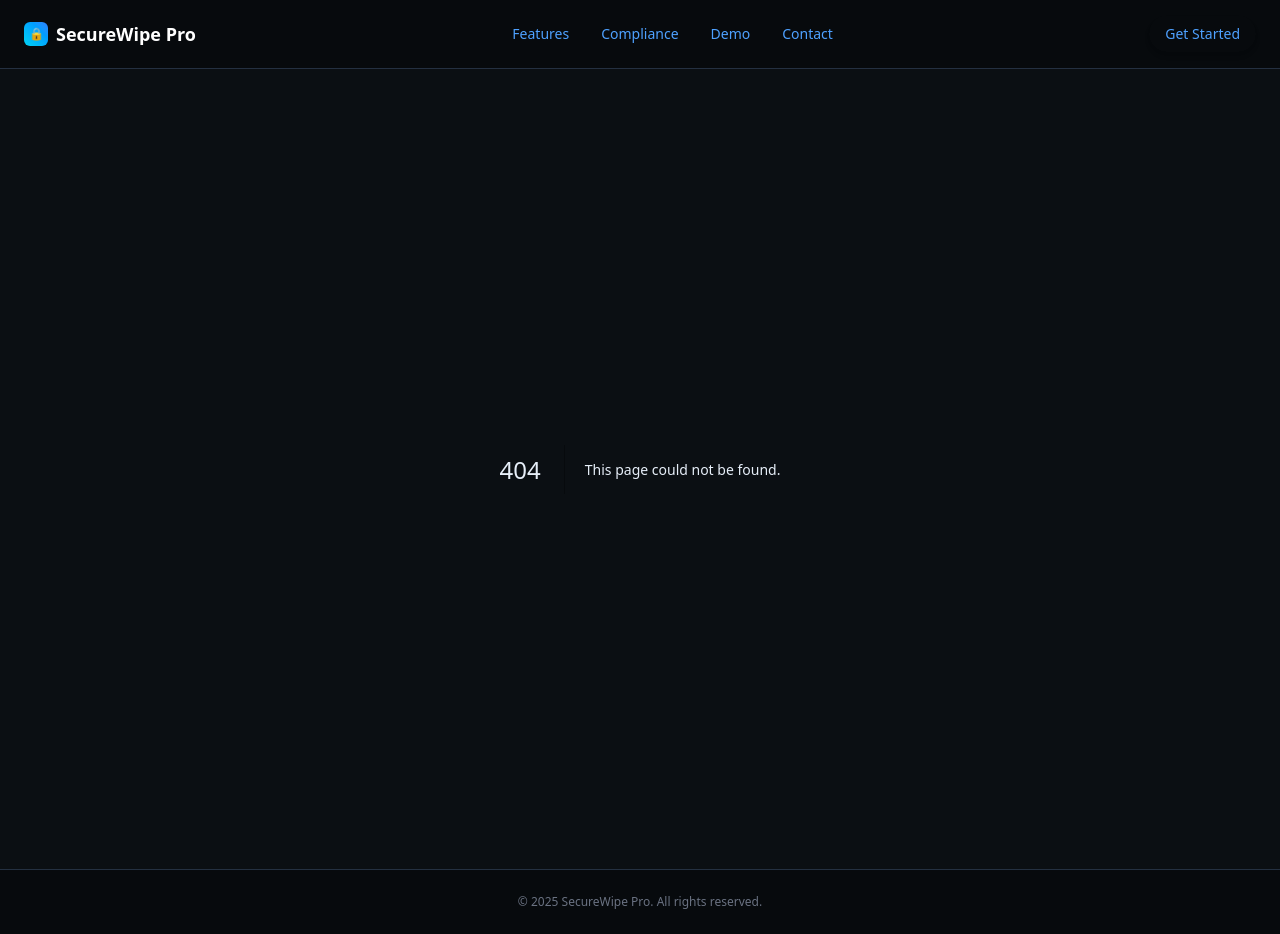
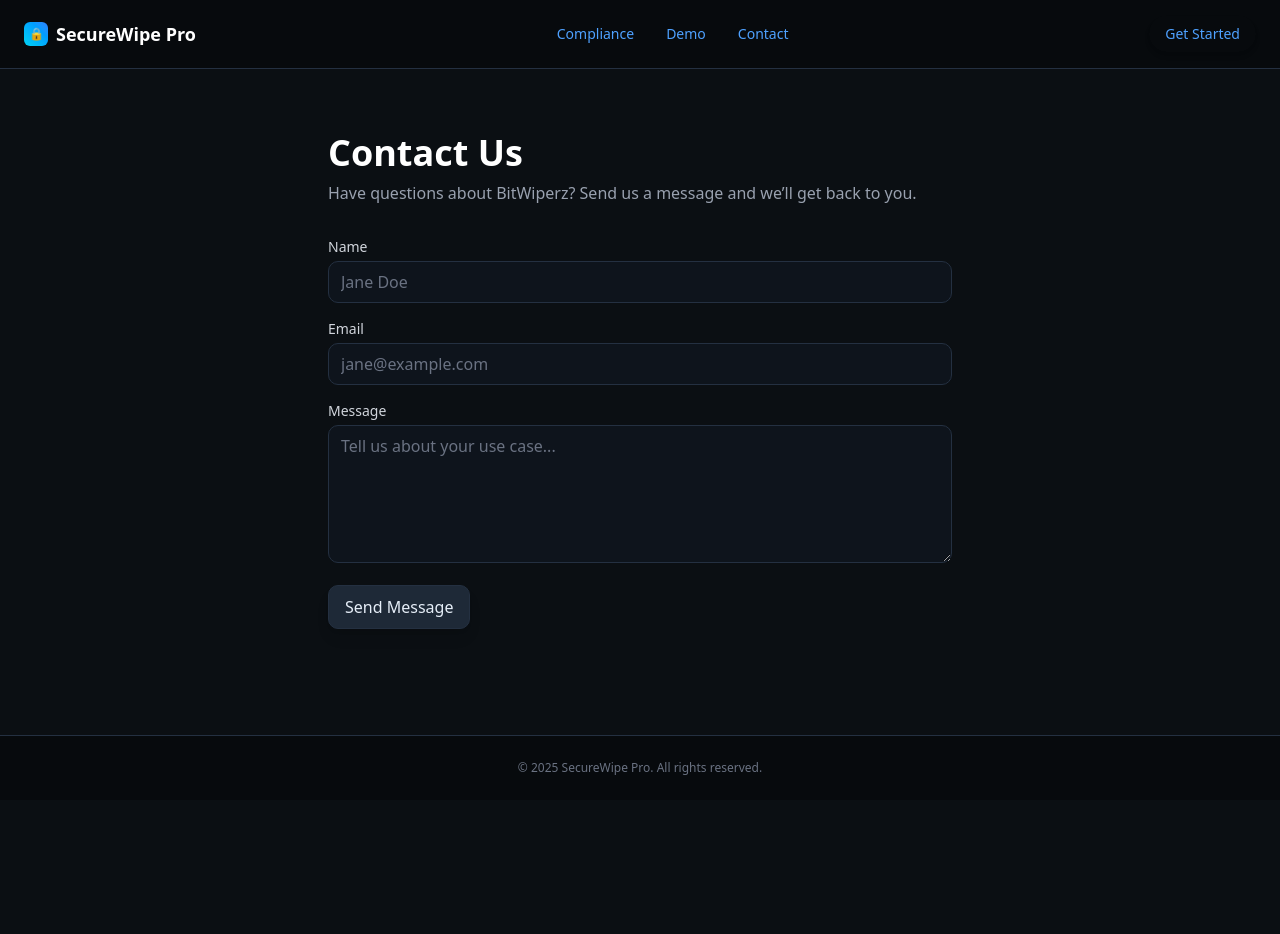
Before and after one commit to Binit08/bitwiperz_flow, a Next.js app: page /contact in a window 1280 px wide. Before the commit this address had no page. After the commit the page ends 800 px from the top, so only its background shows below. Built offline with nearby package versions, Linux system fonts and the light colour scheme.

Commit message:
Some changes

```diff
--- /dev/null
+++ b/src/app/compliance/page.tsx
@@ -0,0 +1,33 @@
+export default function CompliancePage() {
+  return (
+    <div className="max-w-4xl mx-auto py-16 px-6">
+      <h1 className="text-4xl font-extrabold text-white mb-2">Compliance</h1>
+      <p className="text-gray-400 mb-8">
+        BitWiperz aligns with leading international standards and industry best practices for secure data erasure.
+      </p>
+
+      <div className="grid grid-cols-1 sm:grid-cols-2 gap-4">
+        <div className="rounded-lg border border-gray-800 bg-[#0d1726]/60 p-4">
+          <h2 className="text-white font-semibold mb-1">NIST SP 800-88 Rev. 1</h2>
+          <p className="text-sm text-gray-400">Guidelines for Media Sanitization with verification and audit-ready logs.</p>
+        </div>
+        <div className="rounded-lg border border-gray-800 bg-[#0d1726]/60 p-4">
+          <h2 className="text-white font-semibold mb-1">DoD 5220.22-M</h2>
+          <p className="text-sm text-gray-400">Multi-pass overwrite patterns for legacy compliance requirements.</p>
+        </div>
+        <div className="rounded-lg border border-gray-800 bg-[#0d1726]/60 p-4">
+          <h2 className="text-white font-semibold mb-1">ISO/IEC 27001 Friendly</h2>
+          <p className="text-sm text-gray-400">Supports ISMS controls for secure asset decommissioning.</p>
+        </div>
+        <div className="rounded-lg border border-gray-800 bg-[#0d1726]/60 p-4">
+          <h2 className="text-white font-semibold mb-1">GDPR/CCPA Support</h2>
+          <p className="text-sm text-gray-400">Enables data subject rights by ensuring irreversible erasure.</p>
+        </div>
+      </div>
+
+      <div className="mt-6 text-sm text-gray-400">
+        Need formal documentation? <a href="/contact" className="text-cyan-400 hover:underline">Contact us</a> for compliance reports and certificates.
+      </div>
+    </div>
+  );
+}
--- /dev/null
+++ b/src/app/contact/page.tsx
@@ -0,0 +1,100 @@
+'use client';
+
+import { useState } from 'react';
+
+export default function ContactPage() {
+  const [name, setName] = useState('');
+  const [email, setEmail] = useState('');
+  const [message, setMessage] = useState('');
+  const [submitting, setSubmitting] = useState(false);
+  const [submitResult, setSubmitResult] = useState<null | { ok: boolean; msg: string }>(null);
+
+  return (
+    <div className="max-w-2xl mx-auto py-16 px-6">
+      <h1 className="text-4xl font-extrabold text-white mb-2">Contact Us</h1>
+      <p className="text-gray-400 mb-8">
+        Have questions about BitWiperz? Send us a message and we’ll get back to you.
+      </p>
+
+      {submitResult && (
+        <div className={`mb-4 rounded-md border px-4 py-3 text-sm ${submitResult.ok ? 'border-green-500 text-green-300' : 'border-red-500 text-red-300'}`}>
+          {submitResult.msg}
+        </div>
+      )}
+
+      <form
+        onSubmit={async (e) => {
+          e.preventDefault();
+          setSubmitting(true);
+          setSubmitResult(null);
+          try {
+            const res = await fetch('/api/contact', {
+              method: 'POST',
+              headers: { 'Content-Type': 'application/json' },
+              body: JSON.stringify({ name, email, message }),
+            });
+            if (!res.ok) {
+              const data = await res.json().catch(() => ({}));
+              throw new Error((data && data.error) || 'Failed to submit');
+            }
+            setName('');
+            setEmail('');
+            setMessage('');
+            setSubmitResult({ ok: true, msg: 'Thanks! Your message has been sent.' });
+          } catch (err: any) {
+            setSubmitResult({ ok: false, msg: err?.message || 'Something went wrong. Please try again.' });
+          } finally {
+            setSubmitting(false);
+          }
+        }}
+        className="grid grid-cols-1 gap-4"
+      >
+        <div>
+          <label htmlFor="name" className="block text-sm text-gray-300 mb-1">Name</label>
+          <input
+            id="name"
+            type="text"
+            value={name}
+            onChange={(e) => setName(e.target.value)}
+            required
+            className="w-full rounded-md bg-[#0d1726] border border-gray-700 px-3 py-2 text-gray-100 placeholder-gray-500 focus:outline-none focus:ring-2 focus:ring-cyan-500"
+            placeholder="Jane Doe"
+          />
+        </div>
+        <div>
+          <label htmlFor="email" className="block text-sm text-gray-300 mb-1">Email</label>
+          <input
+            id="email"
+            type="email"
+            value={email}
+            onChange={(e) => setEmail(e.target.value)}
+            required
+            className="w-full rounded-md bg-[#0d1726] border border-gray-700 px-3 py-2 text-gray-100 placeholder-gray-500 focus:outline-none focus:ring-2 focus:ring-cyan-500"
+            placeholder="jane@example.com"
+          />
+        </div>
+        <div>
+          <label htmlFor="message" className="block text-sm text-gray-300 mb-1">Message</label>
+          <textarea
+            id="message"
+            value={message}
+            onChange={(e) => setMessage(e.target.value)}
+            required
+            rows={5}
+            className="w-full rounded-md bg-[#0d1726] border border-gray-700 px-3 py-2 text-gray-100 placeholder-gray-500 focus:outline-none focus:ring-2 focus:ring-cyan-500"
+            placeholder="Tell us about your use case..."
+          />
+        </div>
+        <div className="flex items-center gap-3">
+          <button
+            type="submit"
+            disabled={submitting}
+            className="rounded-md bg-[#00a9e0] hover:bg-[#0095c4] disabled:opacity-50 px-6 py-3 text-white font-medium shadow-lg transition"
+          >
+            {submitting ? 'Sending...' : 'Send Message'}
+          </button>
+        </div>
+      </form>
+    </div>
+  );
+}
--- a/src/app/layout.tsx
+++ b/src/app/layout.tsx
@@ -29,6 +29,7 @@ export default function RootLayout({
           <header className="border-b border-gray-800 bg-[#0f1c2e]/80 backdrop-blur-md sticky top-0 z-50">
             <div className="max-w-7xl mx-auto px-6 py-4 flex justify-between items-center">
               {/* Logo */}
+                <Link href="/">
               <div className="flex items-center gap-2">
                 <div className="w-6 h-6 rounded-md bg-gradient-to-tr from-cyan-400 to-blue-500 flex items-center justify-center text-white text-xs font-bold">
                   🔒
@@ -37,19 +38,17 @@ export default function RootLayout({
                   SecureWipe Pro
                 </span>
               </div>
+                </Link>
 
               {/* Nav Links */}
               <nav className="flex gap-8 text-sm font-medium">
-                <Link href="#features" className="hover:text-cyan-400 transition-colors">
-                  Features
+                <Link href="/compliance" className="hover:text-cyan-400 transition-colors">
+                  Compliance
                 </Link>
-                <a href="#compliance" className="hover:text-cyan-400 transition-colors">
-                  Compliance
-                </a>
 <Link href="/demo" className="hover:text-cyan-400 transition-colors">
   Demo
 </Link>
-                <Link href="#contact" className="hover:text-cyan-400 transition-colors">
+                <Link href="/contact" className="hover:text-cyan-400 transition-colors">
                   Contact
                 </Link>
               </nav>
```
